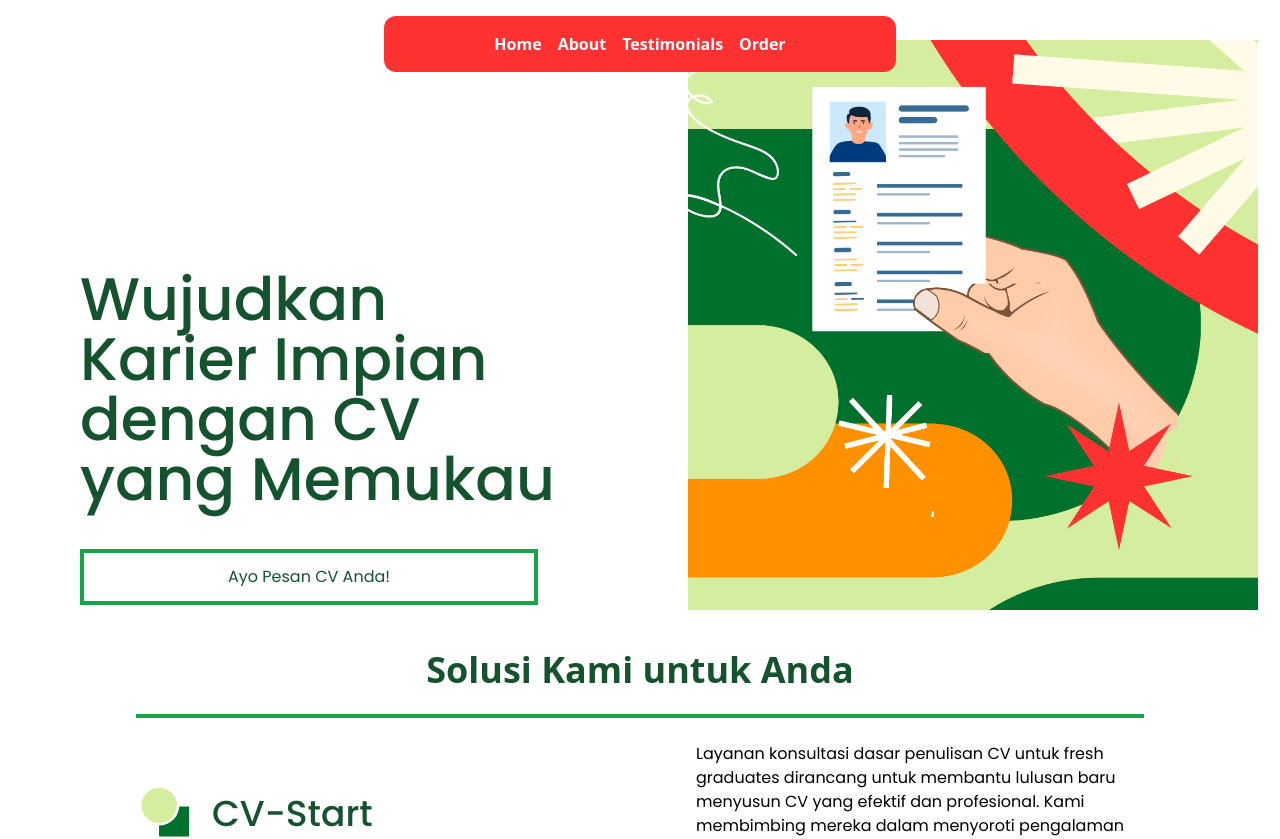
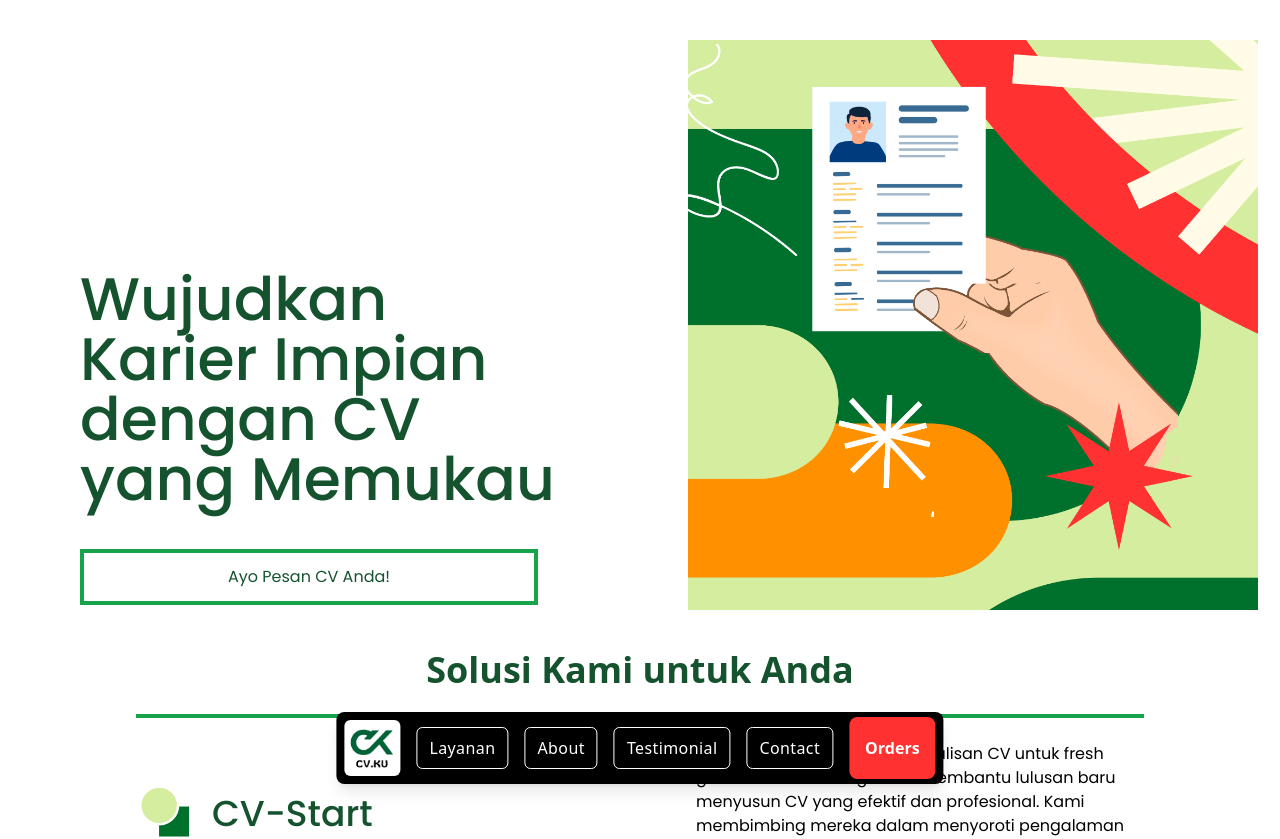
Before and after one commit to siddiqfathurahman/cv-wesite-layanan-jasa-cv, a React (Vite) app: page / in a window 1280 px wide. Shown: the top 839 px of the page. Built offline with nearby package versions, Linux system fonts and the light colour scheme.

Commit message:
update navbar

```diff
--- a/src/components/Navbar.jsx
+++ b/src/components/Navbar.jsx
@@ -1,14 +1,46 @@
+import React from 'react';
+
 const Navbar = () => {
-    return (
-        <nav className="fixed bottom-0 left-0 right-0 w-full md:top-4 md:bottom-auto md:left-1/2 md:transform md:-translate-x-1/2 md:w-[40%] bg-Redcus text-white rounded-t-xl md:rounded-xl p-4 z-10">
-            <ul className="flex justify-around md:justify-center space-x-4">
-                <li className="mx-4 md:mx-0"><a href="#home" className="font-semibold">Home</a></li>
-                <li className="mx-4 md:mx-0"><a href="#about" className="font-semibold">About</a></li>
-                <li className="mx-4 md:mx-0"><a href="#testimonials" className="font-semibold">Testimonials</a></li>
-                <li className="mx-4 md:mx-0"><a href="#order" className="font-semibold">Order</a></li>
-            </ul>
-        </nav>
-    );
+  return (
+    <nav className="bg-black fixed bottom-4 left-1/2 transform -translate-x-1/2 z-50 rounded-lg shadow-lg">
+      <div className="flex items-center justify-between p-2 gap-4">
+
+        <div className="flex-shrink-0 bg-white rounded-md">
+          <img
+            src="/cv.ku.png"
+            alt="Logo"
+            className="h-14"
+          />
+        </div>
+
+        {/* Menu */}
+        <div className="flex space-x-4">
+            <a href="#layanan" className="text-white border border-white bg-transparent px-3 py-2 rounded-md text-center tracking-wide">
+            Layanan
+            </a>
+            <a href="#About" className="text-white border border-white bg-transparent px-3 py-2 rounded-md text-center tracking-wide">
+            About
+            </a>
+            <a href="#testimonial" className="text-white border border-white bg-transparent px-3 py-2 rounded-md text-center tracking-wide">
+            Testimonial
+            </a>
+            <a href="#contact" className="text-white border border-white bg-transparent px-3 py-2 rounded-md text-center tracking-wide">
+            Contact
+            </a>
+        </div>
+
+        {/* Button "Order" */}
+        <div>
+          <a
+            href="#order"
+            className="text-white font-semibold bg-Redcus py-5 px-4 rounded-lg"
+          >
+            Orders
+          </a>
+        </div>
+      </div>
+    </nav>
+  );
 };
 
 export default Navbar;
```
Also changed, not shown: public/cv.ku.png (added).
